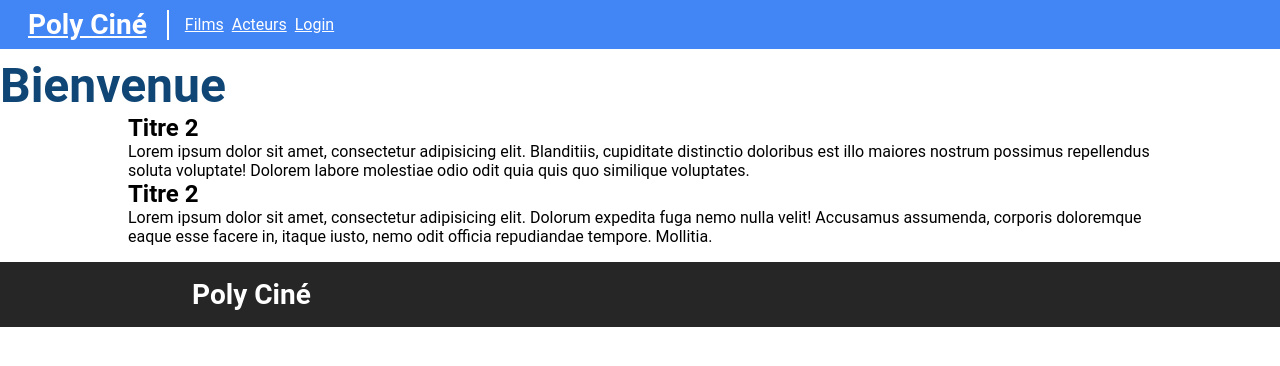
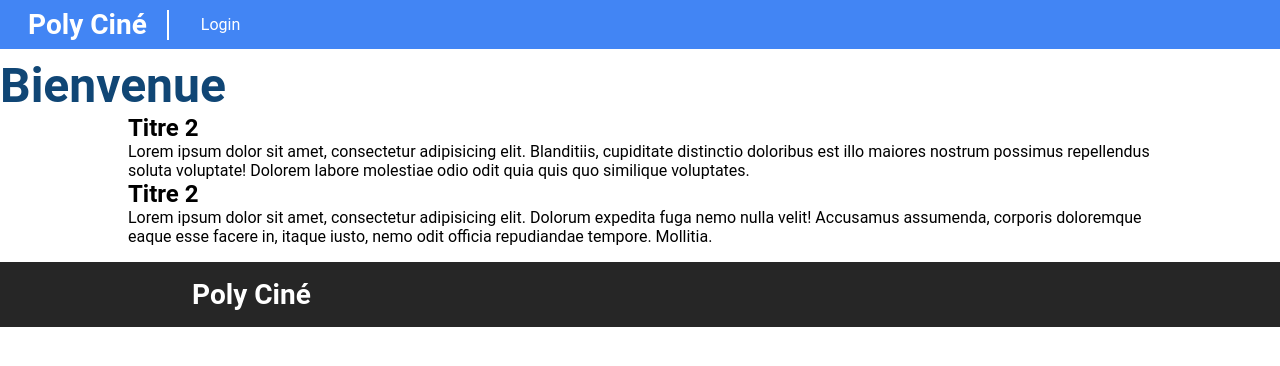
Before and after one commit to Yaimuu/ProjetCinemaEpul, an Angular app in the folder AngularCli/: page / in a window 1280 px wide. Shown: the top 366 px of the page. Built offline with nearby package versions, Linux system fonts and the light colour scheme.

Commit message:
Login update

```diff
--- a/AngularCli/src/app/layouts/navbar/navbar.component.html
+++ b/AngularCli/src/app/layouts/navbar/navbar.component.html
@@ -9,15 +9,15 @@
       <nav>
         <ul>
           <li>
-            <a href="/films">Films</a>
+            <a *ngIf="this.authService.isLoggedIn" href="/films">Films</a>
           </li>
 
           <li>
-            <a href="/acteurs">Acteurs</a>
+            <a *ngIf="this.authService.isLoggedIn" href="/acteurs">Acteurs</a>
           </li>
 
           <li>
-            <a href="/login">Login</a>
+            <a *ngIf="!this.authService.isLoggedIn" href="/login">Login</a>
           </li>
 
           <li>
--- a/AngularCli/src/app/layouts/navbar/navbar.component.scss
+++ b/AngularCli/src/app/layouts/navbar/navbar.component.scss
@@ -4,6 +4,11 @@ header {
   margin-bottom: 0.5em;
   background-color: #4285F4;
   color: white;
+
+  a {
+    color: white;
+    text-decoration: none;
+  }
 }
 
 .navbar {
@@ -20,27 +25,27 @@ header {
   display: flex;
   align-items: center;
   gap: 20px;
-
-
 }
 
 p {
   margin-bottom: 0;
 }
 
-a {
-  color: white;
-}
+nav {
+  ul {
+    display: flex;
+    padding: 0;
+    margin-left: 1em;
 
-nav > ul {
-  display: flex;
-  padding: 0;
-  margin-left: 1em;
-}
+    li {
+      display: flex;
+      justify-content: center;
+      align-items: center;
 
-nav > ul > li {
-  list-style: none;
-  margin-right: 0.5em;
+      list-style: none;
+      margin-right: 0.5em;
+    }
+  }
 }
 
 .title {
--- a/AngularCli/src/app/layouts/navbar/navbar.component.ts
+++ b/AngularCli/src/app/layouts/navbar/navbar.component.ts
@@ -1,5 +1,6 @@
 import {Component, OnInit, ViewEncapsulation} from '@angular/core';
 import {AuthService} from "../../shared/auth.service";
+import {MatButton} from '@angular/material/button';
 
 @Component({
   selector: 'app-navbar',
@@ -7,6 +8,7 @@ import {AuthService} from "../../shared/auth.service";
   styleUrls: ['./navbar.component.scss'],
   encapsulation: ViewEncapsulation.None,
 })
+
 export class NavbarComponent implements OnInit {
 
   constructor(public authService: AuthService) { }
--- a/AngularCli/src/app/shared/auth.service.ts
+++ b/AngularCli/src/app/shared/auth.service.ts
@@ -20,7 +20,7 @@ export class AuthService {
 
   signIn(user: User) {
     return this.http
-      .post<JwtResponse>(`${environment.baseUrl}/Authentication/login`, user)
+      .post<JwtResponse>(`${environment.baseUrl}/auth/login`, user)
       .subscribe(
         {
           next: jwt => {
```
